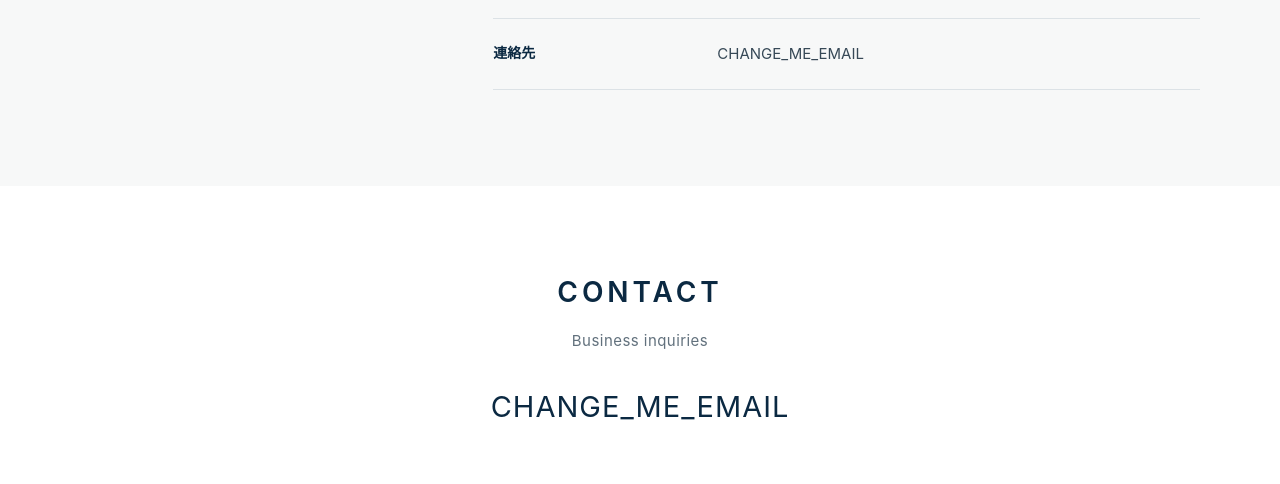
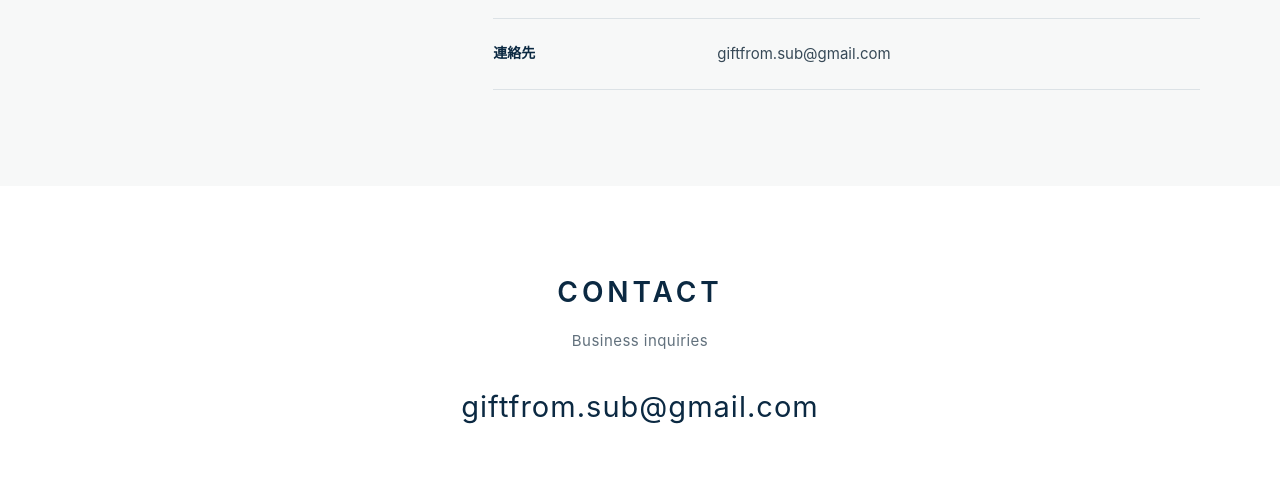
Before and after one commit to hello-giftfrom/gift-from-ebay, a plain HTML site: page index.html in a window 1280 px wide. Shown: the part 2866-3350 px from the top of the page. Drawn offline with Linux system fonts and the light colour scheme.

Commit message:
Set business email and public site URL

```diff
--- a/index.html
+++ b/index.html
@@ -10,8 +10,8 @@
   <meta property="og:title" content="GIFT FROM | Japanese Products to the World">
   <meta property="og:description" content="GIFT FROM is a Japan-based cross-border e-commerce and export business delivering Japanese products to customers worldwide.">
   <meta property="og:locale" content="ja_JP">
-  <!-- 公開URL決定後、CHANGE_ME_SITE_URLを末尾 / 付きの公開URLに置換してください。 -->
-  <meta property="og:url" content="CHANGE_ME_SITE_URL">
+  <!-- 公開URL決定後、https://hello-giftfrom.github.io/gift-from-ebay/を末尾 / 付きの公開URLに置換してください。 -->
+  <meta property="og:url" content="https://hello-giftfrom.github.io/gift-from-ebay/">
   <meta name="theme-color" content="#0B2942">
   <link rel="icon" type="image/svg+xml" href="assets/images/favicon.svg">
   <link rel="stylesheet" href="styles.css">
@@ -64,9 +64,9 @@
     <section class="section company" aria-labelledby="company-title"><div class="container company-grid">
       <h2 id="company-title">COMPANY</h2>
       <!-- 会社情報はこの定義リスト内を編集してください。未提供の情報は追加していません。 -->
-      <dl class="company-list"><div><dt>会社名</dt><dd>GIFT FROM</dd></div><div><dt>所在地</dt><dd>愛知県（Japan）</dd></div><div><dt>事業内容</dt><dd>越境EC・輸出・マーケティング</dd></div><div><dt>主要販売プラットフォーム</dt><dd>eBay</dd></div><div><dt>連絡先</dt><dd class="email">CHANGE_ME_EMAIL</dd></div></dl>
+      <dl class="company-list"><div><dt>会社名</dt><dd>GIFT FROM</dd></div><div><dt>所在地</dt><dd>愛知県（Japan）</dd></div><div><dt>事業内容</dt><dd>越境EC・輸出・マーケティング</dd></div><div><dt>主要販売プラットフォーム</dt><dd>eBay</dd></div><div><dt>連絡先</dt><dd class="email">giftfrom.sub@gmail.com</dd></div></dl>
     </div></section>
-    <section class="section contact" id="contact" aria-labelledby="contact-title"><div class="container"><h2 id="contact-title">CONTACT</h2><p>Business inquiries</p><!-- 実際のメールアドレスへ置換。必要に応じて mailto: リンクに変更できます。 --><p class="contact-email">CHANGE_ME_EMAIL</p></div></section>
+    <section class="section contact" id="contact" aria-labelledby="contact-title"><div class="container"><h2 id="contact-title">CONTACT</h2><p>Business inquiries</p><!-- 実際のメールアドレスへ置換。必要に応じて mailto: リンクに変更できます。 --><p class="contact-email">giftfrom.sub@gmail.com</p></div></section>
   </main>
   <footer class="site-footer"><div class="container footer-inner"><p>© 2026 GIFT FROM. All rights reserved.</p><nav aria-label="フッターナビゲーション"><a href="#home">Home</a><a href="#business">Business</a><a href="#about">About</a><a href="#contact">Contact</a></nav></div></footer>
 </body>
```
